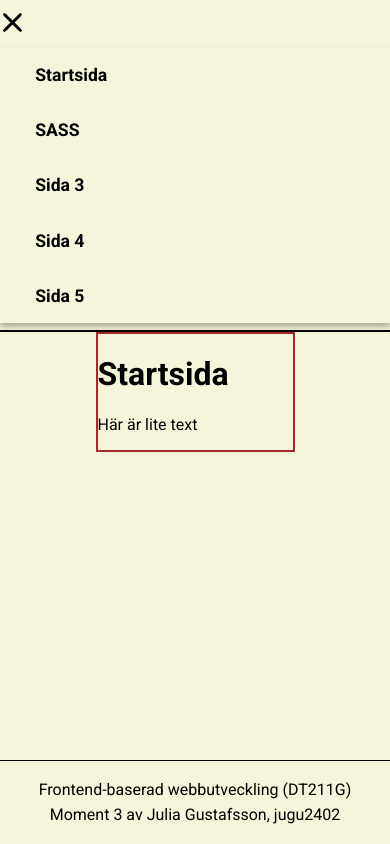
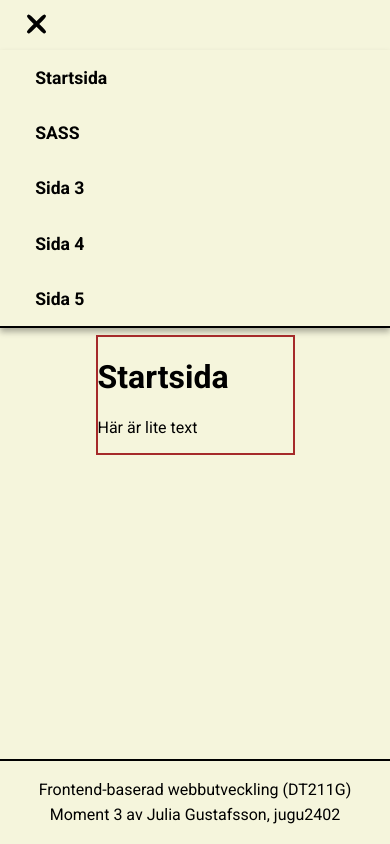
Before and after one commit to gustafsson96/dt211g-moment4, a website built with Parcel: page src/index.html in a window 390 px wide. Both pictures are taken after a click on the element 12 px from the left and 22 px from the top of the page. Built offline with nearby package versions, Linux system fonts and the light colour scheme.

Commit message:
Adjust border styling on navigation bar

```diff
--- a/src/css/_layout.scss
+++ b/src/css/_layout.scss
@@ -15,8 +15,8 @@ body {
     justify-content: left;
     align-items: center;
     width: 100%;
-    border-bottom: 2px solid black;
     font-weight: bold;
+    padding-left: 1.5em;
 
     ul {
         display: flex;
@@ -53,7 +53,7 @@ footer {
     line-height: 1.6;
     bottom: 0;
     margin-top: auto;
-    border-top: 1px solid black;
+    border-top: 2px solid black;
 
     p {
         text-align: center;
@@ -66,9 +66,9 @@ footer {
         flex-direction: column;
         margin: 0;
         padding: 0.4em 0;
-        border-bottom: 2px solid black;
         justify-content: left;
         align-items: flex-start;
+        border-bottom: none;
 
 
         ul {
@@ -80,6 +80,7 @@ footer {
             box-shadow: 0 4px 6px rgba(0, 0, 0, 0.3);
             justify-content: left;
             align-items: start;
+            border-bottom: 2px solid black;
         }
 
         ul.show {
@@ -104,19 +105,20 @@ footer {
             cursor: pointer;
             margin: 0.5em 0 1em 0;
             align-self: flex-start;
+            margin-left: 1.5em;
         }
 
         .hamburger-icon div {
             width: 25px;
-            height: 3px;
-            border-radius: 20%;
+            height: 4px;
+            border-radius: 25%;
             background-color: #000000;
             transition: transform 0.3s;
         }
 
         /* turn hamburger icon into a cross when opened */
         .hamburger-icon.active div:nth-child(1) {
-            transform: translateY(7px) rotate(45deg);
+            transform: translateY(8px) rotate(45deg);
         }
 
         .hamburger-icon.active div:nth-child(2) {
@@ -124,7 +126,7 @@ footer {
         }
 
         .hamburger-icon.active div:nth-child(3) {
-            transform: translateY(-7px) rotate(-45deg);
+            transform: translateY(-8px) rotate(-45deg);
         }
     }
 
```
